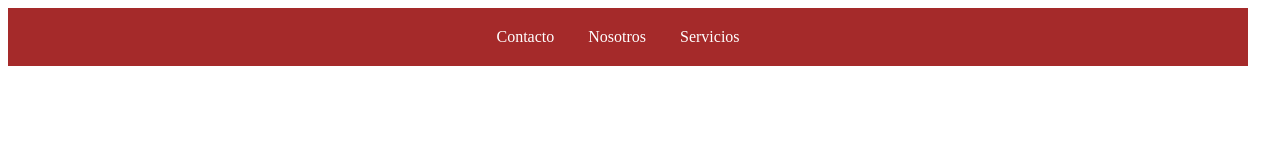
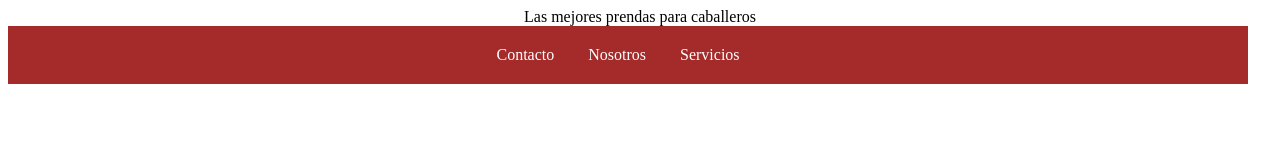
Before and after one commit to sirfrances/index.html, a plain HTML site: page INDEX.html in a window 1280 px wide. Drawn offline with Linux system fonts and the light colour scheme.

Commit message:
mi primera confirmacion de actualizacion

```diff
--- a/INDEX.html.HTML
+++ b/INDEX.html
@@ -6,6 +6,9 @@
 </head>
 <link rel="stylesheet" type="text/css" href="style.css">
 <body>
+    <div class="greeting">
+        Las mejores prendas para caballeros
+    </div>
     <header>
 
         <nav>
--- a/style.css
+++ b/style.css
@@ -36,3 +36,6 @@ header {
         width: 1200px;
     }
   }
+  .greeting {
+    text-align: center;
+  }
```
